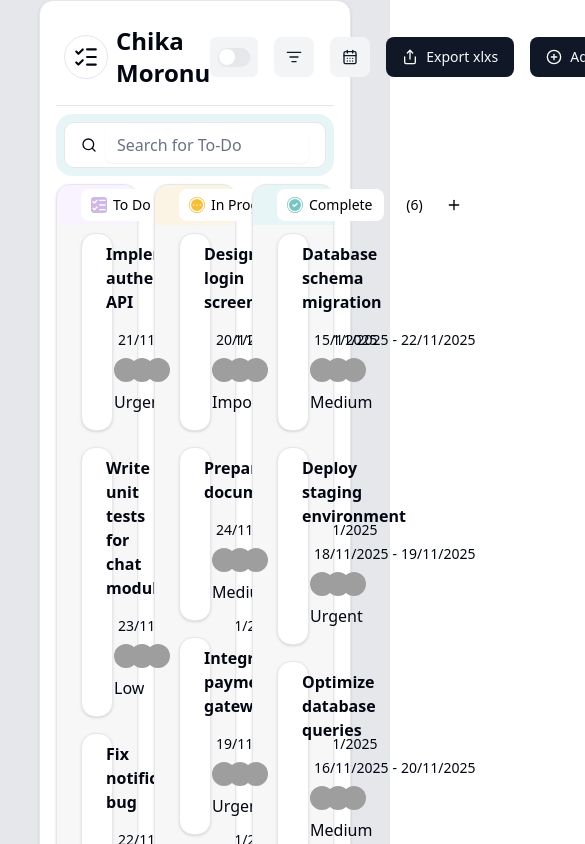
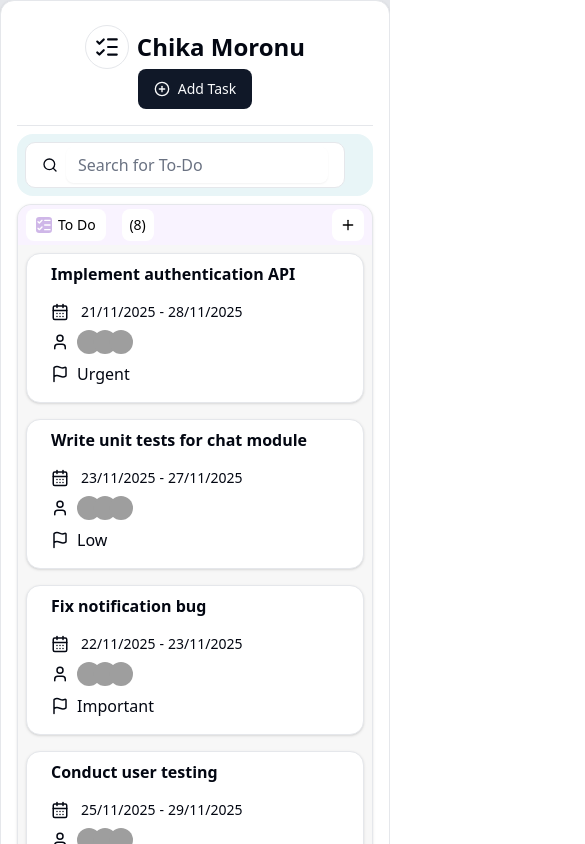
Before and after one commit to cmoronu1/todo, a Next.js app: page / in a window 390 px wide. Shown: the top 844 px of the page, 585 px wide, since content can reach past the window. Built offline with nearby package versions, Linux system fonts and the light colour scheme; grey boxes are pictures that could not be loaded.

Commit message:
updated responsiveness

```diff
--- a/src/app/page.tsx
+++ b/src/app/page.tsx
@@ -20,7 +20,7 @@ export default function Home(){
   }, [search,data])
   return(
     <div className=" flex justify-center bg-gray-200 min-h-dvh items-center">
-      <Card className=" max-w-[80%] p-4 gap-2 w-full">
+      <Card className=" xl:max-w-[80%] p-4 gap-2 w-full">
         <Header tasks={data} setTasks={setData} />
         <Separator />
         <Filter search={search} setSearch={setSearch} />
--- a/src/components/shared/header.tsx
+++ b/src/components/shared/header.tsx
@@ -10,7 +10,7 @@ interface HeaderProps {
 }
 export function Header({ tasks, setTasks }: HeaderProps) {
   return (
-    <header className=" p-2 rounded-2xl flex justify-between items-center">
+    <header className=" p-2 rounded-2xl flex justify-between items-center not-sm:flex-col">
       <div className="flex items-center gap-2">
         <div className="p-2 rounded-full border border-border">
           <ListChecks size={26} />
@@ -18,17 +18,25 @@ export function Header({ tasks, setTasks }: HeaderProps) {
         <h1 className="text-2xl font-bold">Chika Moronu</h1>
       </div>
       <div className="flex gap-4 items-center">
-        <div className="border-0 rounded-[0.4rem] h-10 w-12 flex items-center justify-center bg-[#f3f4f6]">
+        <div className="border-0  not-sm:hidden rounded-[0.4rem] h-10 w-12 flex items-center justify-center bg-[#f3f4f6]">
           <Switch />
         </div>
 
-        <Button size={"icon-lg"} variant={"secondary"}>
+        <Button
+          className="not-sm:hidden"
+          size={"icon-lg"}
+          variant={"secondary"}
+        >
           <ListFilter />
         </Button>
-        <Button size={"icon-lg"} variant={"secondary"}>
+        <Button
+          className="not-sm:hidden"
+          size={"icon-lg"}
+          variant={"secondary"}
+        >
           <CalendarDaysIcon />
         </Button>
-        <Button size={"lg"}>
+        <Button className="not-sm:hidden" size={"lg"}>
           <Share />
           Export xlxs
         </Button>
--- a/src/components/task/task-card.tsx
+++ b/src/components/task/task-card.tsx
@@ -10,7 +10,7 @@ interface TaskCardProps {
 
 export function TaskCard({ task }: TaskCardProps) {
   return (
-    <Card className="">
+    <Card className="flex-1">
       <CardHeader className="mt-2">
         <h4 className="font-bold">{task.name}</h4>
       </CardHeader>
--- a/src/components/task/task-row.tsx
+++ b/src/components/task/task-row.tsx
@@ -31,10 +31,10 @@ export function TaskRow({ tasks, status }: TaskRowProps) {
     const nameAndIcon = RenameTask(status.job);
 
   return (
-    <Card className="bg-[#f7f7f7]">
+    <Card className="bg-[#f7f7f7] not-sm:pb-5">
       <CardHeader
         className={cn(
-          "flex flex-row justify-between items-center rounded-t-xl",
+          "flex flex-row justify-between items-center rounded-t-xl px-2",
           status.color
         )}
       >
@@ -51,7 +51,7 @@ export function TaskRow({ tasks, status }: TaskRowProps) {
           <Plus />
         </Button>
       </CardHeader>
-      <CardContent className="flex flex-col gap-4">
+      <CardContent className="flex flex-col gap-4 px-2">
         {tasks.map((task) => (
           <TaskCard key={task.id} task={task} />
         ))}
--- a/src/components/task/task-wrapper.tsx
+++ b/src/components/task/task-wrapper.tsx
@@ -22,7 +22,7 @@ interface TaskWrapperProps {
 
 export function TaskWrapper({ tasks, setTasks }: TaskWrapperProps) {
   return (
-    <div className="grid grid-cols-3 gap-4 ">
+    <div className="grid grid-cols-3 gap-4 not-sm:grid-cols-1">
       {action.map((s) => (
         <TaskRow
           status={s}
```
